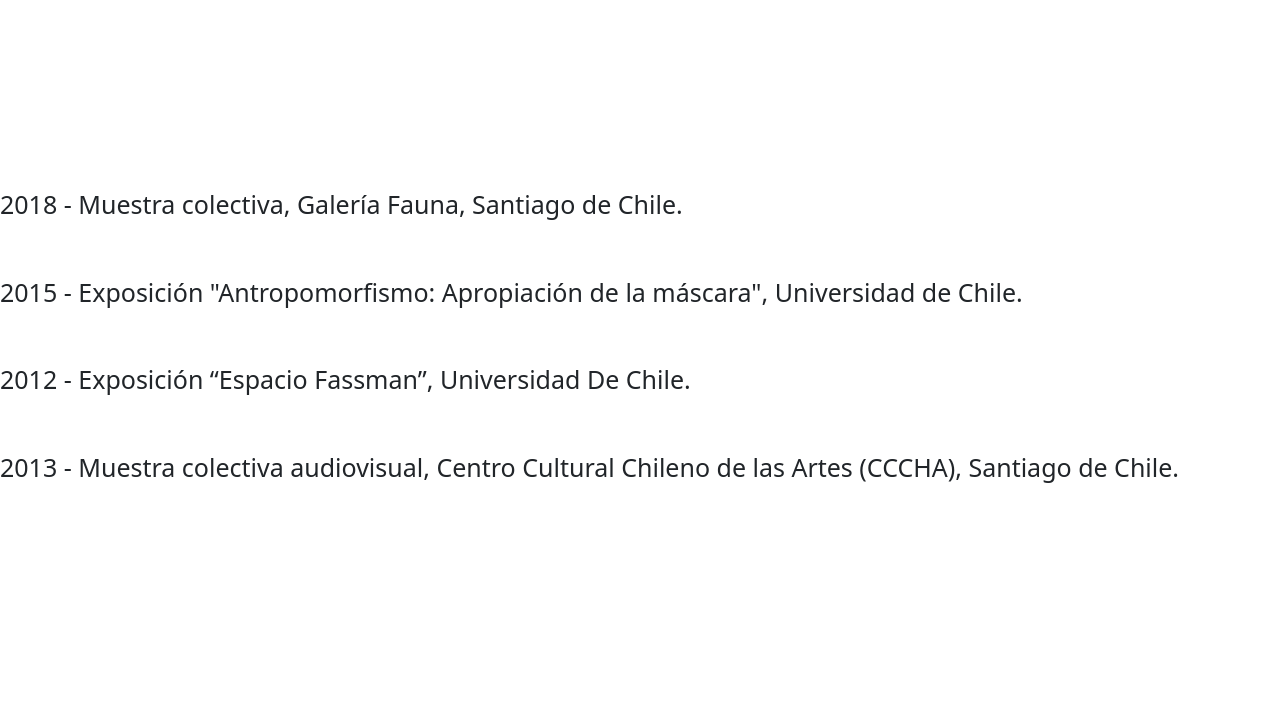
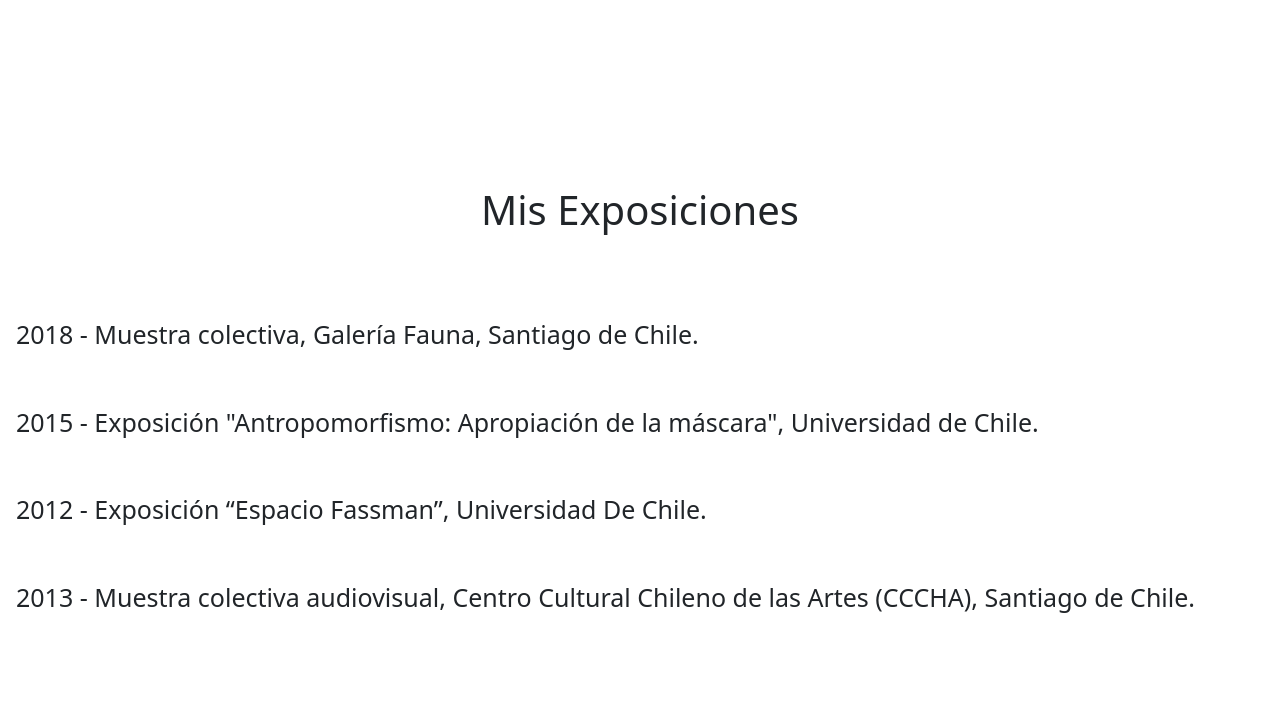
Before and after one commit to Dallengaller/Dallengaller.github.io, a plain HTML site: page exposiciones.html in a window 1280 px wide. Shown: the part 90-800 px from the top of the page. Drawn offline with nearby package versions, Linux system fonts and the light colour scheme.

Commit message:
adding title

```diff
--- a/exposiciones.html
+++ b/exposiciones.html
@@ -41,7 +41,9 @@
   </nav>
 <!-- FIN NAV BAR -->
 <section class="expo">
-    <ul>
+ <!-- Cristian Guerrero agrega Título -->
+  <h1 class="text-center mb-3">Mis Exposiciones</h1>
+    <ul class="text-center p-3">
         <li>2018 - Muestra colectiva, Galería Fauna, Santiago de Chile.</li>
         <li>2015 - Exposición "Antropomorfismo: Apropiación de la máscara", Universidad de Chile.</li>
         <li>2012 - Exposición “Espacio Fassman”, Universidad De Chile.</li>
```
